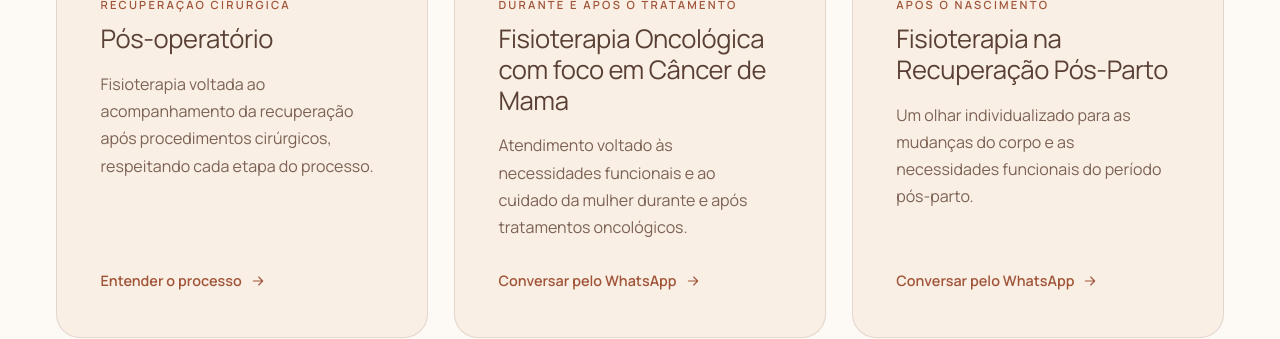
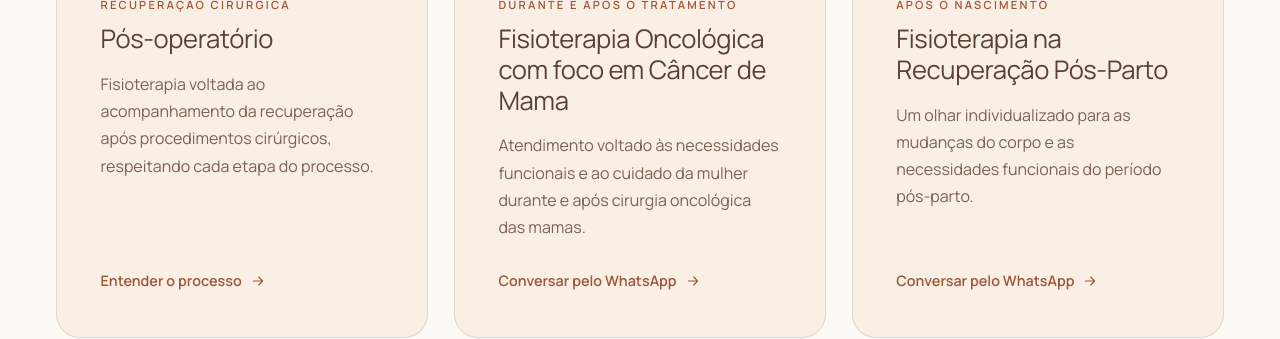
Before and after one commit to Jlagoa10/Dra.ThelmaOrtega, a Next.js app: page / in a window 1280 px wide. Shown: the part 2600-2939 px from the top of the page. Built offline with nearby package versions, Linux system fonts and the light colour scheme; no server answers; a web font is replaced by a local one.

Commit message:
Atualiza texto sobre cirurgia oncológica das mamas

```diff
--- a/src/data/content.ts
+++ b/src/data/content.ts
@@ -33,7 +33,7 @@ export const specialties: Specialty[] = [
   {
     title: 'Fisioterapia Oncológica com foco em Câncer de Mama',
     kicker: 'Durante e após o tratamento',
-    text: 'Atendimento voltado às necessidades funcionais e ao cuidado da mulher durante e após tratamentos oncológicos.',
+    text: 'Atendimento voltado às necessidades funcionais e ao cuidado da mulher durante e após cirurgia oncológica das mamas.',
     icon: 'ribbon',
     link: {
       href: whatsappUrl('Olá, Dra. Thelma! Gostaria de saber mais sobre a fisioterapia oncológica.'),
```
